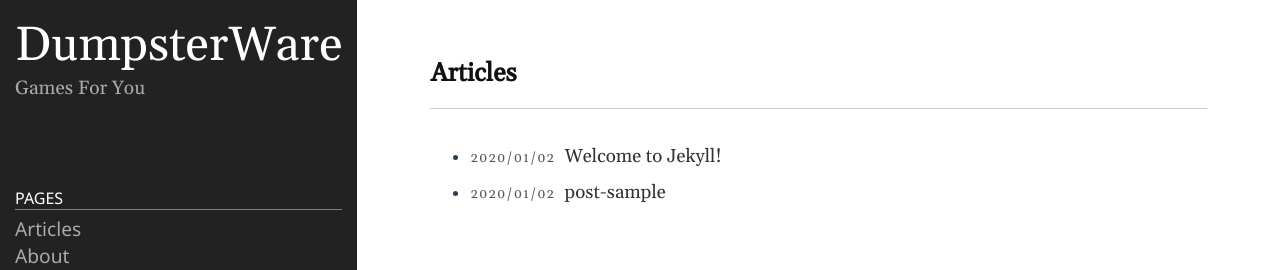
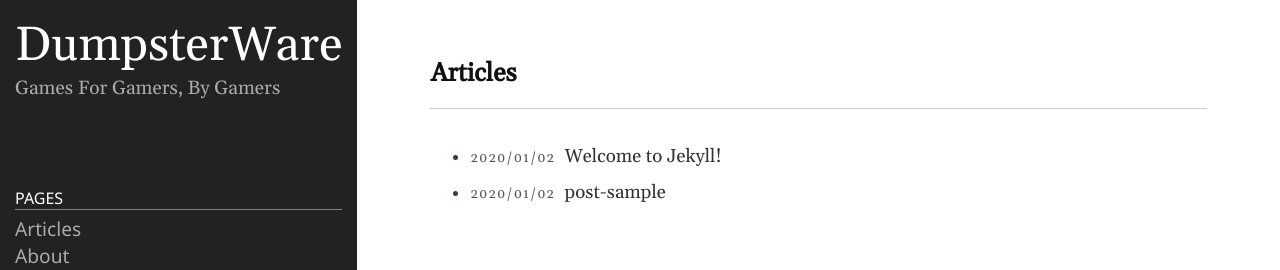
Before and after one commit to EsotericRyoushi/DumpsterWare.com, a Jekyll site: the page built from index.md, in a window 1280 px wide. Shown: the top 270 px of the page. Built offline with Jekyll 4.4.1, drawn with Linux system fonts in a browser that asks for light colours.

Commit message:
Update _config.yml

```diff
--- a/_config.yml
+++ b/_config.yml
@@ -21,7 +21,7 @@
 title: DumpsterWare
 email: admin@dumpsterware.com
 description: >- # this means to ignore newlines until "baseurl:"
-  Games For You
+  Games For Gamers, By Gamers
 # baseurl: "/" # the subpath of your site, e.g. /blog
 # url: "http://ejjoo.github.io" # the base hostname & protocol for your site, e.g. http://example.com
 github_username: EsotericRyoushi
```
